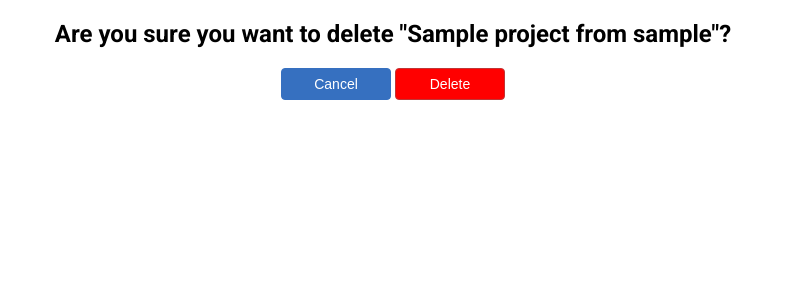
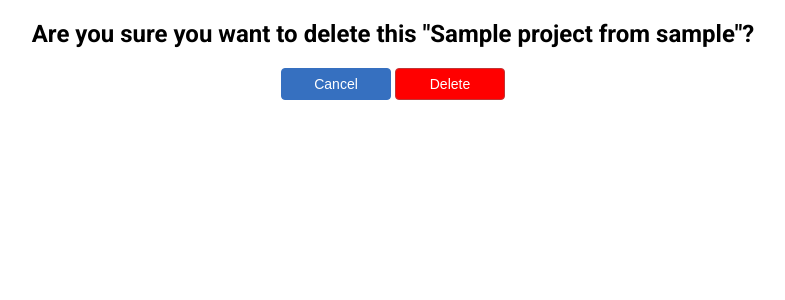
Before and after one commit to berat-ademi/portfolio, a Django app: template portfolio/portfolioapp/templates/portfolioapp/delete.html in a window 1280 px wide. Shown: the part 60-360 px from the top of the page, without its empty margins (247-1032 px from the left). Run offline with Django 4.2, Linux system fonts and the light colour scheme; the template is opened without the code that fills it: values that come from a table or form of the project are taken from there, others are empty; tables that the repository leaves empty hold one stand-in row (values such as "Sample post").

Commit message:
updated h2

```diff
--- a/portfolio/portfolioapp/templates/portfolioapp/delete.html
+++ b/portfolio/portfolioapp/templates/portfolioapp/delete.html
@@ -3,7 +3,7 @@
 {% block content %}
 <div class="confirm-container">
 
-    <h2>Are you sure you want to delete "{{project}}"?</h2>
+    <h2>Are you sure you want to delete this "{{project}}"?</h2>
 
     <form method="POST" action=" {% url 'delete_project' project.id %}">
         {% csrf_token %}
```
